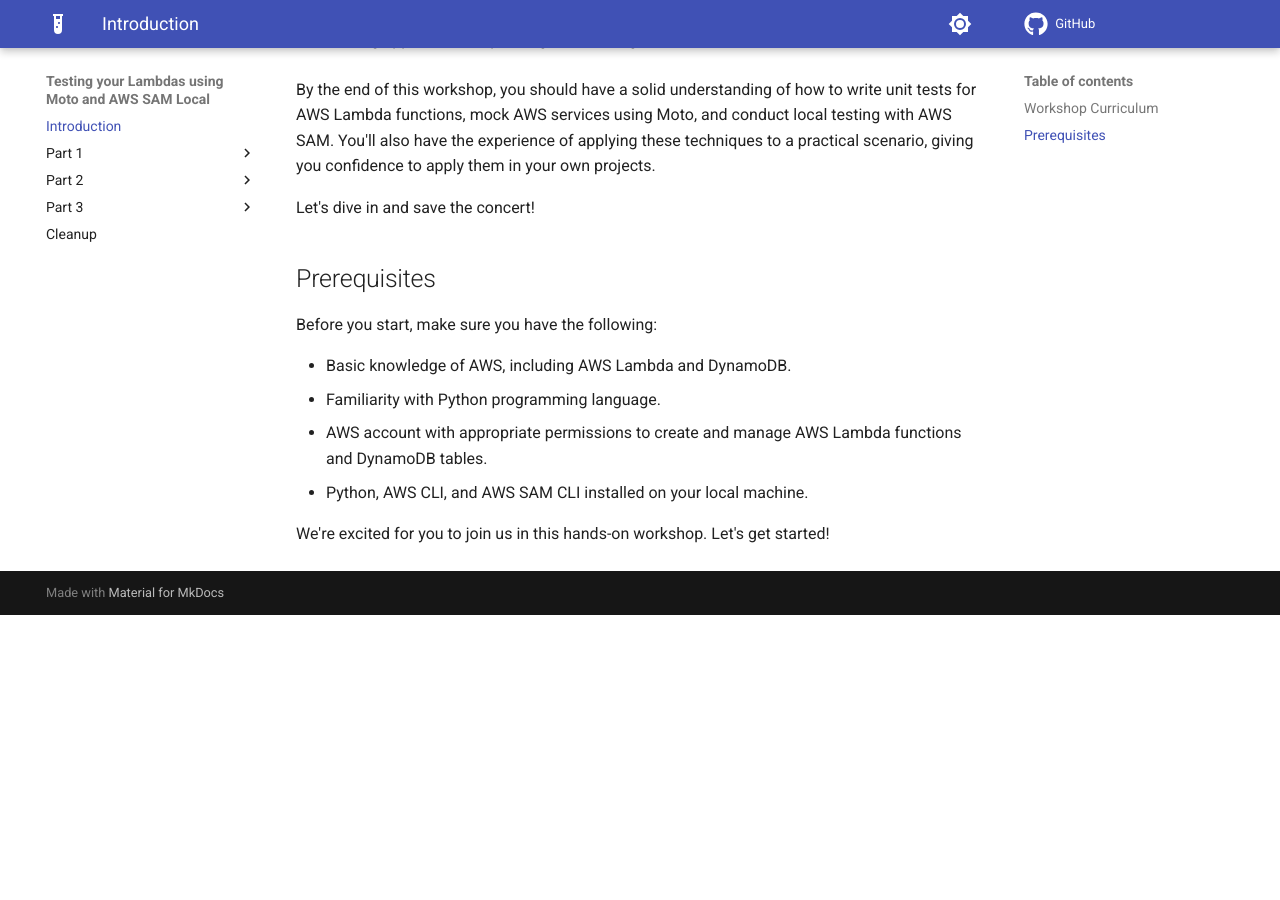
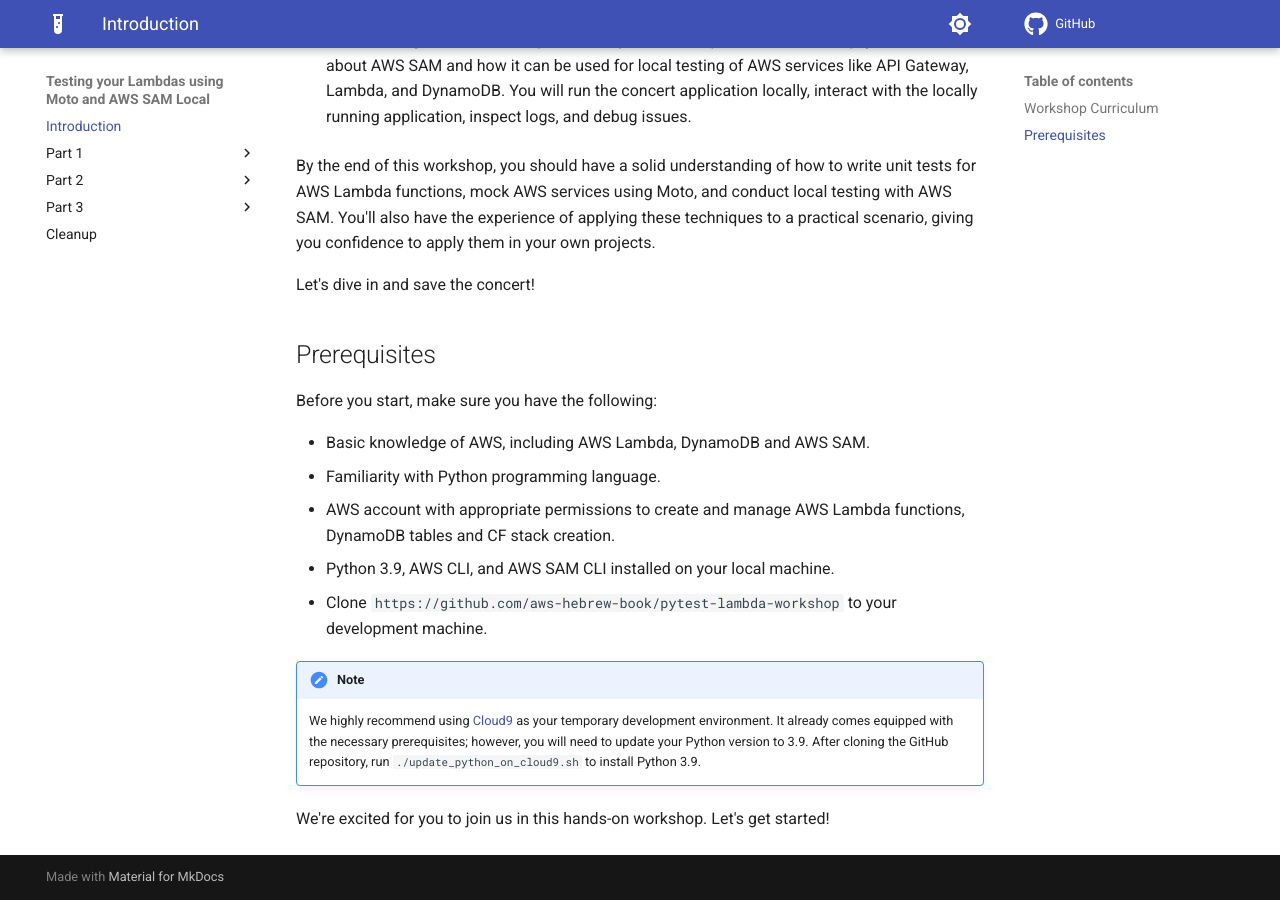
Before and after one commit to fun-with-serverless/pytest-lambda-workshop, an MkDocs documentation site: the page built from docs/index.md, in a window 1280 px wide and 900 px high, scrolled down 885 px. Built offline with MkDocs 1.6.1 and Material for MkDocs 9.7.7, drawn with Linux system fonts in a browser that asks for light colours; comment, search, counter and statistics services are not loaded; before the commit the page ends 1500 px from its top, so only the background shows below that.

Commit message:
Feedback for participants

```diff
--- a/docs/index.md
+++ b/docs/index.md
@@ -1,4 +1,6 @@
 # Welcome to the "Crisis at the Concert" Lambda Testing Workshop
+
+![Crisis at the Concert A painting by Picasso](./images/logo-crisis-at-the-opera.png){ align=left }
 
 Welcome to the "Crisis at the Concert" workshop! This event is designed to provide hands-on experience with unit testing, mocking AWS services, and local testing of AWS Serverless Application Model (SAM) applications.
 
@@ -27,9 +29,14 @@
 ## Prerequisites
 Before you start, make sure you have the following:
 
-* Basic knowledge of AWS, including AWS Lambda and DynamoDB.
+* Basic knowledge of AWS, including AWS Lambda, DynamoDB and AWS SAM.
 * Familiarity with Python programming language.
-* AWS account with appropriate permissions to create and manage AWS Lambda functions and DynamoDB tables.
-* Python, AWS CLI, and AWS SAM CLI installed on your local machine.
+* AWS account with appropriate permissions to create and manage AWS Lambda functions, DynamoDB tables and CF stack creation.
+* Python 3.9, AWS CLI, and AWS SAM CLI installed on your local machine.
+* Clone `https://github.com/aws-hebrew-book/pytest-lambda-workshop` to your development machine.
+
+!!! note
+
+    We highly recommend using [Cloud9](https://aws.amazon.com/cloud9/) as your temporary development environment. It already comes equipped with the necessary prerequisites; however, you will need to update your Python version to 3.9. After cloning the GitHub repository, run `./update_python_on_cloud9.sh` to install Python 3.9.
 
 We're excited for you to join us in this hands-on workshop. Let's get started!
--- a/mkdocs.yml
+++ b/mkdocs.yml
@@ -29,10 +29,14 @@
       anchor_linenums: true
       line_spans: __span
       pygments_lang_class: true
+  - admonition
+  - pymdownx.details
+  - pymdownx.superfences
   - pymdownx.inlinehilite
   - pymdownx.snippets
   - pymdownx.superfences
   - attr_list
+  - md_in_html
   - pymdownx.emoji:
       emoji_index: !!python/name:materialx.emoji.twemoji
       emoji_generator: !!python/name:materialx.emoji.to_svg
--- a/pyproject.toml
+++ b/pyproject.toml
@@ -1,6 +1,6 @@
 [tool.poetry]
 name = "testing-lambdas-workshop"
-version = "0.1.0"
+version = "0.1.1"
 description = "Testing your Lambdas using Unit Testing and AWS SAM Local"
 authors = ["Efi MK <efi.merdler@gmail.com>"]
 license = "Apache"
```
Also changed, not shown: README.md (+3 -1 lines), docs/part1/app-description.md (+9 -14 lines), docs/part1/part1.md (+10 -1 lines), docs/part2/part2.md (+1 -1 lines), docs/part3/part3.md (+6 -3 lines), docs/images/logo-crisis-at-the-opera.png (added), 11 other files.
